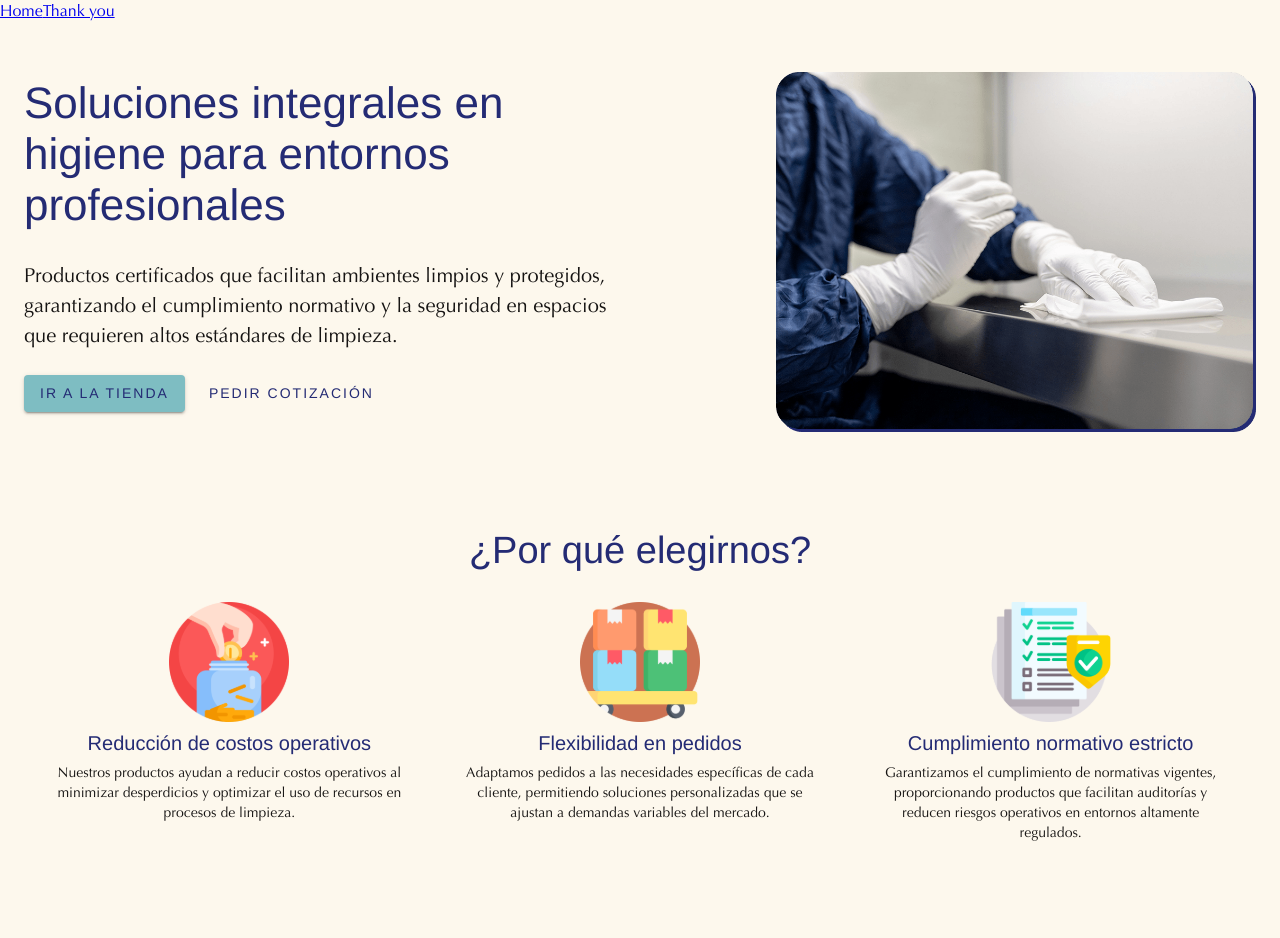
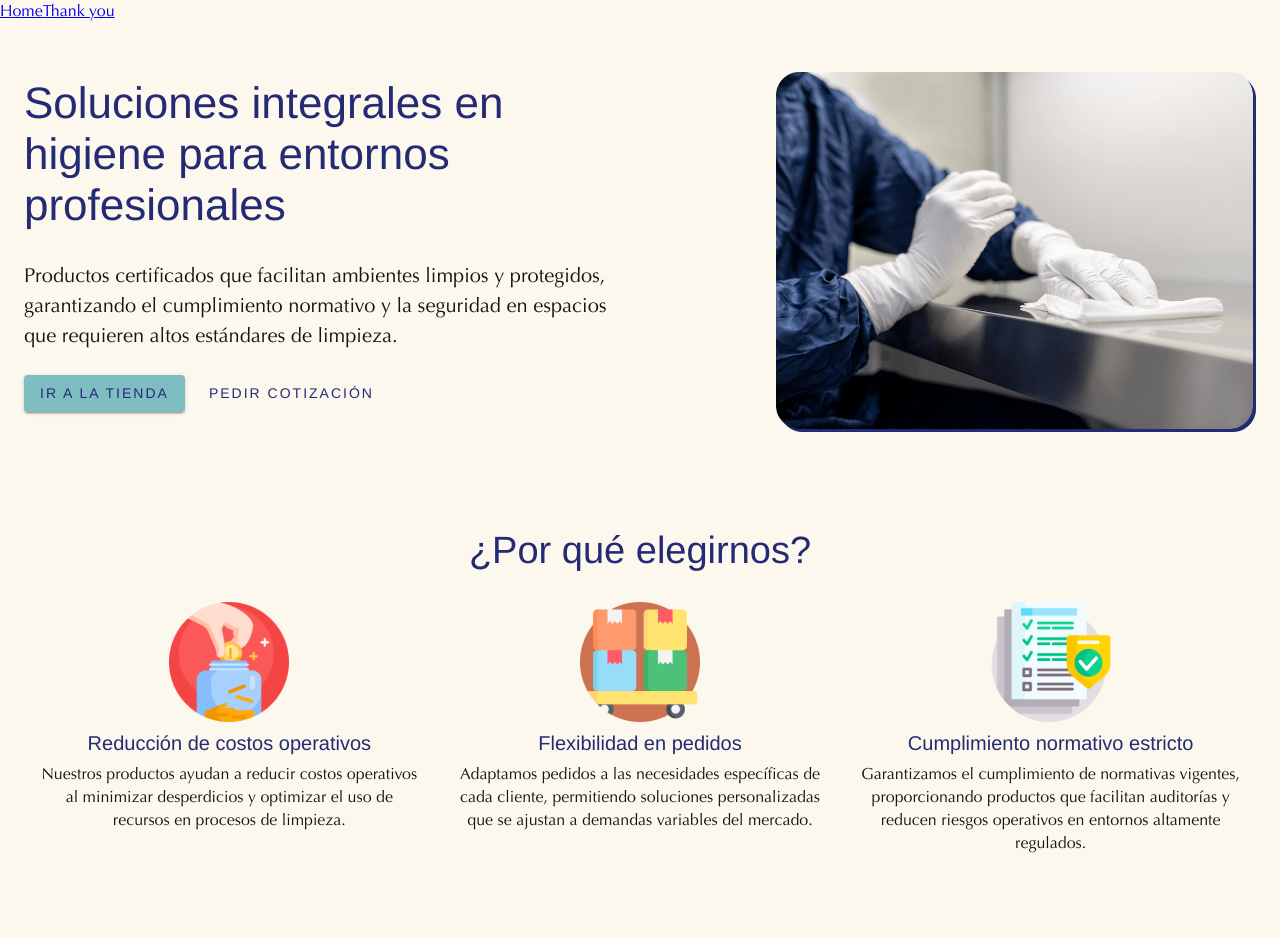
Before and after one commit to pazspera/liquid-sound-landing, a React (Vite) app: page / in a window 1280 px wide. Shown: the top 938 px of the page. Built offline with nearby package versions, Linux system fonts and the light colour scheme; a web font is replaced by a local one.

Commit message:
Ajuste de layout en CardHighlight para PorQueElegirnos con maxWidth lg

```diff
--- a/src/components/CardHighlight/CardHighlight.jsx
+++ b/src/components/CardHighlight/CardHighlight.jsx
@@ -22,7 +22,7 @@ export default function CardHighlight({card}) {
           display: "flex",
           flexDirection: "column",
           alignItems: "center",
-          maxWidth: "350px",
+          maxWidth: { xs:"350px" , lg:"400px" },
           width: "100%",
         }}>
           <CardMedia
@@ -40,7 +40,13 @@ export default function CardHighlight({card}) {
             {card.title}
           </Typography>
           <Typography
-            sx={{ textAlign: "center" }}
+            sx={{
+              textAlign: "center",
+              fontSize: {
+                xs: theme.typography.body2.fontSize,
+                lg: theme.typography.body1.fontSize,
+              }
+             }}
             variant="body2"
             component="p"
           >
```
